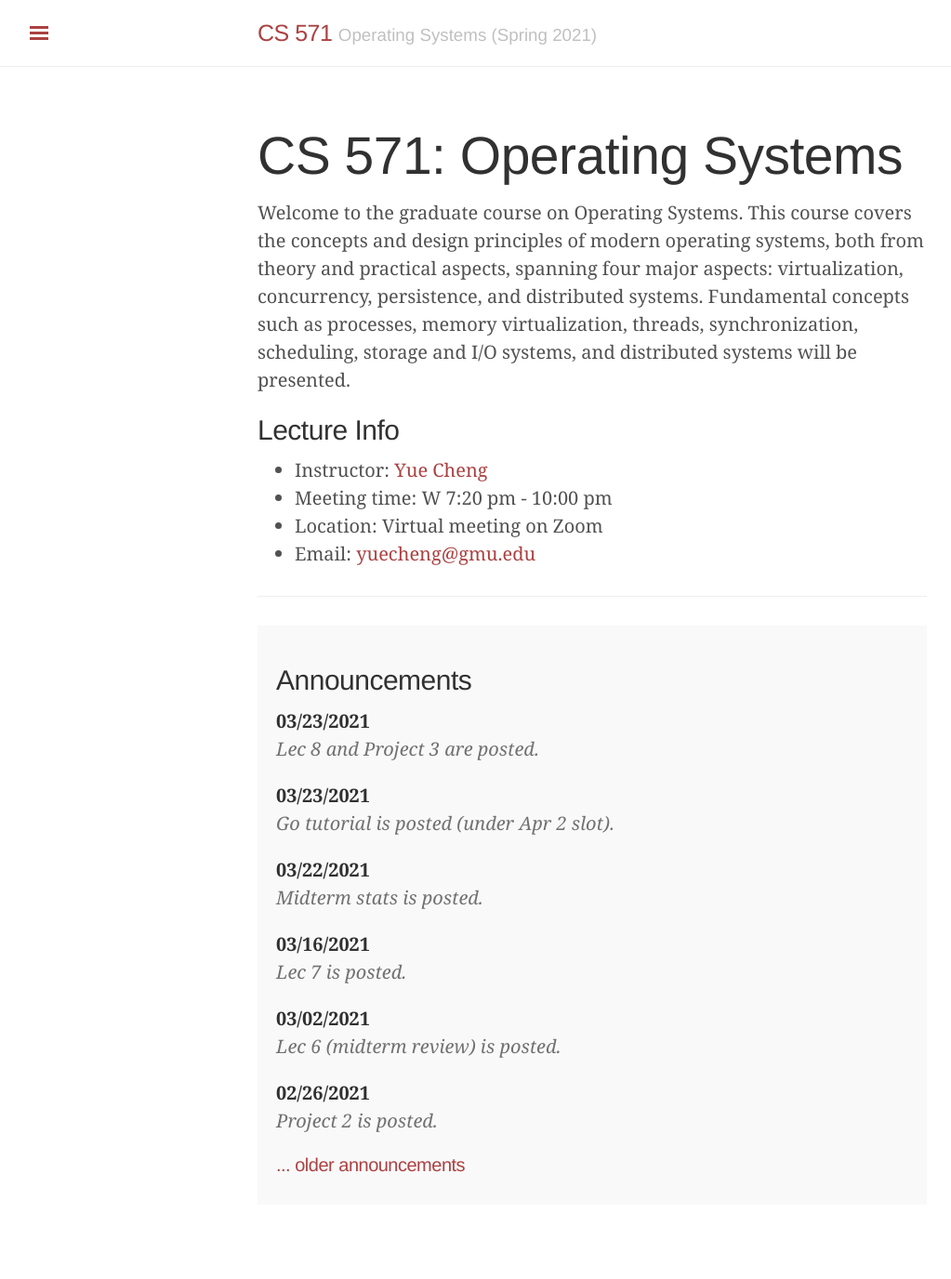
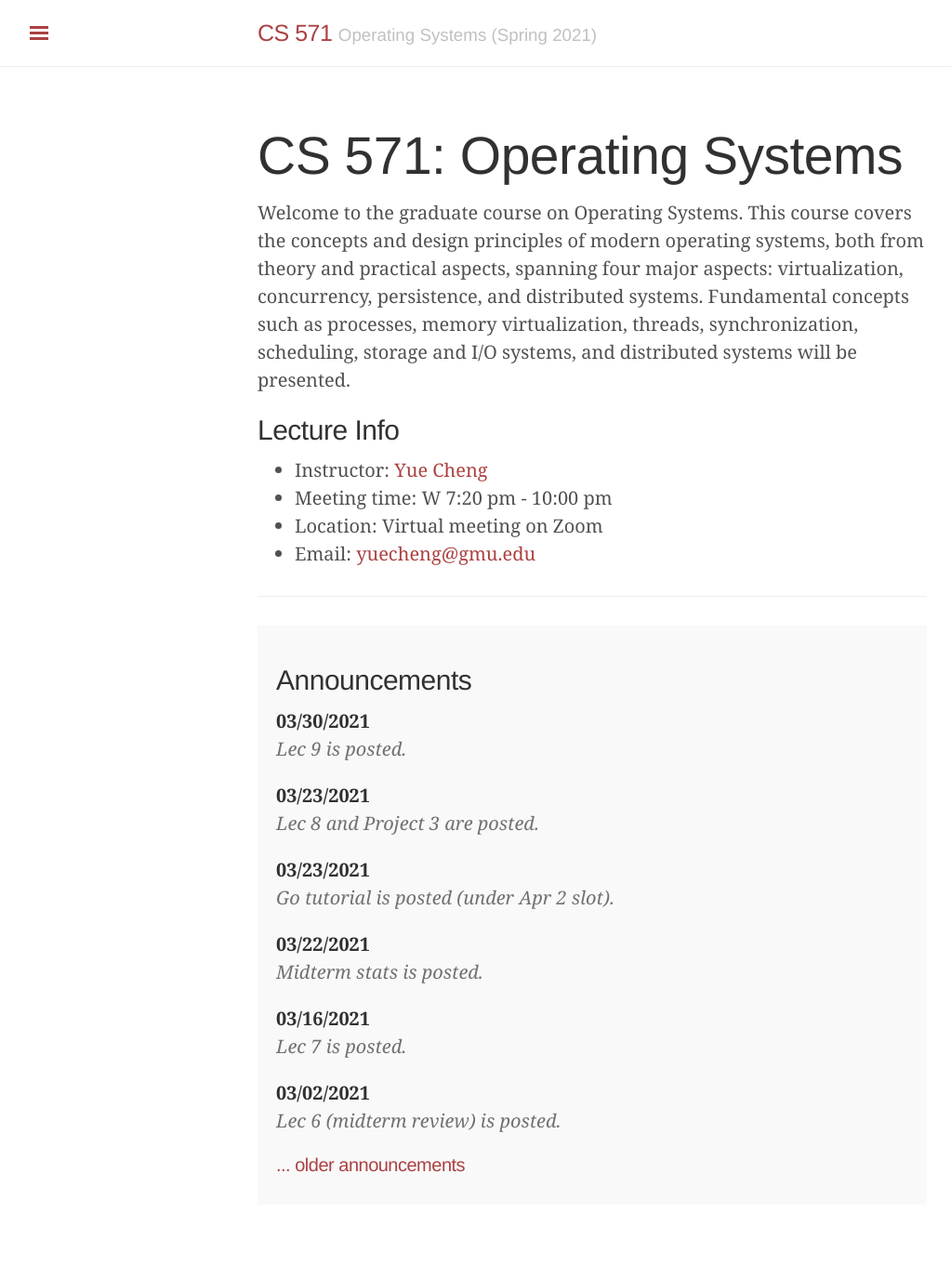
Before and after one commit to tddg/cs571-spring21, a Jekyll site: the page built from index.html, in a window 1280 px wide. Shown: the whole page at 93% size, without its empty margins (3-1026 px from the left). Built offline with Jekyll 4.4.1, drawn with Linux system fonts in a browser that asks for light colours; the list of posts is cut into pages by our own code.

Commit message:
added lec 9

```diff
--- a/_data/news.yml
+++ b/_data/news.yml
@@ -1,3 +1,6 @@
+
+- date: <strong>03/30/2021</strong>
+  headline: "Lec 9 is posted."
 
 - date: <strong>03/23/2021</strong>
   headline: "Lec 8 and Project 3 are posted."
```
Also changed, not shown: 1 other file.
